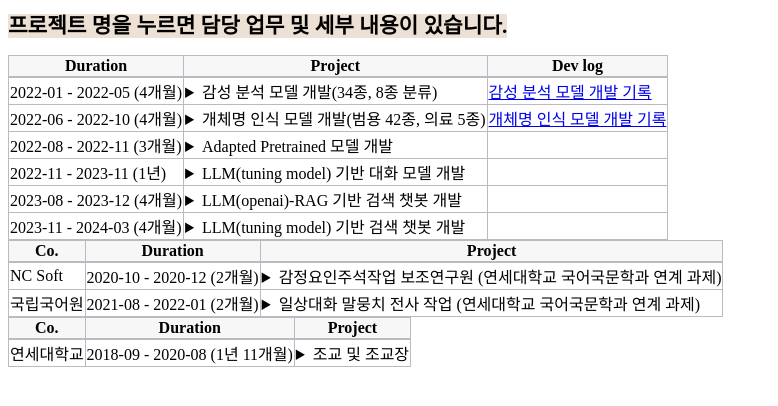
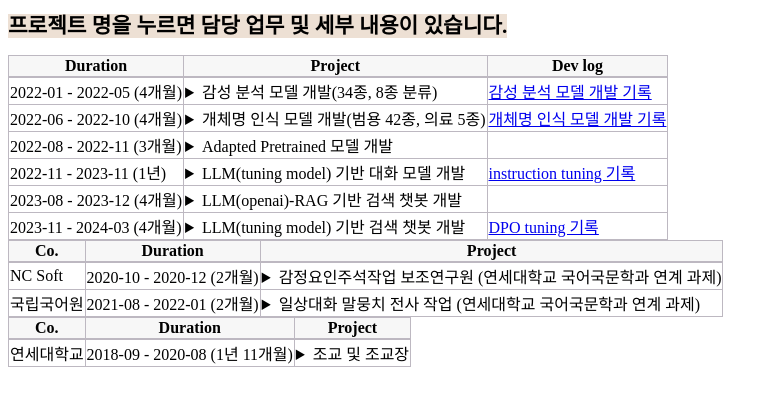
Before and after one commit to finddme/finddme.github.io, a Jekyll site: the page built from _posts/2022-01-01-Project.md, in a window 1280 px wide. Shown: the top 406 px of the page, without its empty margins (0-778 px from the left). Built offline with Jekyll 4.4.1, drawn with Linux system fonts in a browser that asks for light colours.

Commit message:
Update 2022-01-01-Project.md

```diff
--- a/_posts/2022-01-01-Project.md
+++ b/_posts/2022-01-01-Project.md
@@ -123,7 +123,7 @@ tag: NLP
              대화 모델 50%(2인 협동 개발), 윤리 검증 모델 100%, 감성 분석 모델 100%
             </details>
           </td>
-         <td class="line"> </td>
+         <td class="line"><a href="https://finddme.github.io/dev%20log/2023/03/31/llm_tuning_merge/">instruction tuning 기록</a></td>
        </tr>
        <tr>
          <td class="line">2023-08 - 2023-12 (4개월)</td>
@@ -190,7 +190,7 @@ tag: NLP
               <br>
             </details>
           </td>
-         <td class="line"> </td>
+         <td class="line"><a href="https://finddme.github.io/dev%20log/2023/03/31/llm_tuning_merge/">DPO tuning 기록</a></td>
        </tr>
    </table>
  </body>
```
